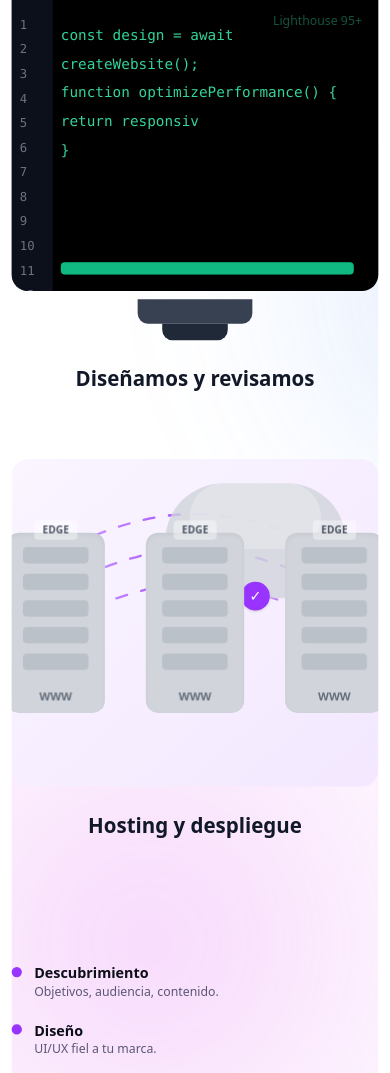
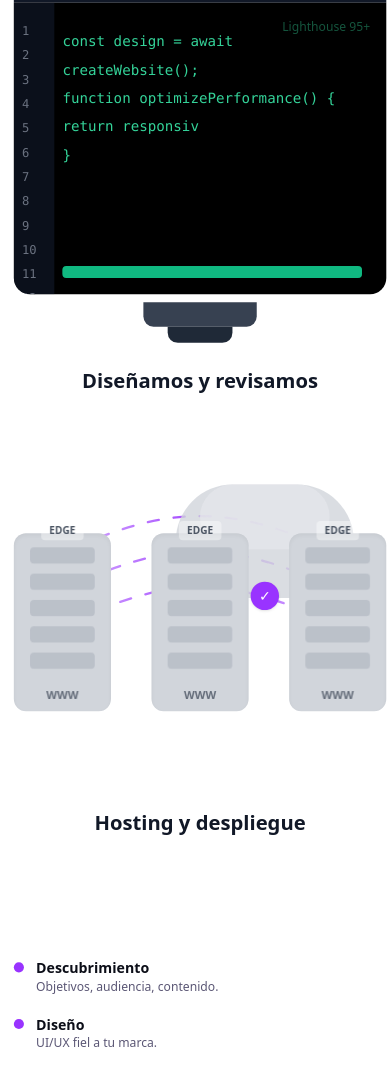
Before and after one commit to Maurisi0m/PORTAFOLIO, a React (Vite) app: page /sobre in a window 390 px wide. Shown: the part 909-1982 px from the top of the page. Built offline with nearby package versions, Linux system fonts and the light colour scheme.

Commit message:
Make animations immersive: remove decorative backgrounds and section gradients; keep only realistic scenes
cgen-26b2f6fd9bbb4f238e363dde85e92425

```diff
--- a/client/components/ui/AboutServiceAnimations.tsx
+++ b/client/components/ui/AboutServiceAnimations.tsx
@@ -3,39 +3,6 @@ import { useCallback, useEffect, useMemo, useRef, useState } from "react";
 
 function clamp(n: number, min: number, max: number) {
   return Math.max(min, Math.min(max, n));
-}
-
-function ParallaxBackground({ mouseX, mouseY, reduce }: { mouseX: any; mouseY: any; reduce: boolean }) {
-  const x1 = useTransform(mouseX, [-1, 1], [-40, 40]);
-  const y1 = useTransform(mouseY, [-1, 1], [-40, 40]);
-  const x2 = useTransform(mouseX, [-1, 1], [24, -24]);
-  const y2 = useTransform(mouseY, [-1, 1], [24, -24]);
-  const x3 = useTransform(mouseX, [-1, 1], [-14, 14]);
-  const y3 = useTransform(mouseY, [-1, 1], [14, -14]);
-
-  const float = reduce
-    ? {}
-    : { y: [0, -10, 0], transition: { duration: 7, repeat: Infinity, ease: "easeInOut" } };
-
-  return (
-    <div aria-hidden className="absolute inset-0 -z-10 overflow-hidden">
-      <motion.div
-        className="absolute -top-40 -left-40 h-[50rem] w-[50rem] rounded-full blur-3xl bg-[radial-gradient(closest-side,theme(colors.violet.500/.28),transparent)]"
-        style={{ x: x1, y: y1 }}
-        animate={float as any}
-      />
-      <motion.div
-        className="absolute -bottom-40 -right-40 h-[48rem] w-[48rem] rounded-full blur-3xl bg-[radial-gradient(closest-side,theme(colors.fuchsia.500/.22),transparent)]"
-        style={{ x: x2, y: y2 }}
-        animate={float as any}
-      />
-      <motion.div
-        className="absolute top-1/3 left-1/2 -translate-x-1/2 h-[40rem] w-[40rem] rounded-full blur-3xl bg-[radial-gradient(closest-side,theme(colors.blue.500/.16),transparent)]"
-        style={{ x: x3, y: y3 }}
-        animate={float as any}
-      />
-    </div>
-  );
 }
 
 function TypeLine({
@@ -297,8 +264,7 @@ function HostingScene() {
       transition={{ duration: 0.55 }}
       className="w-full grid place-items-center"
     >
-      <div className="w-full max-w-5xl h-80 md:h-[22rem] lg:h-[30rem] rounded-2xl relative flex items-center justify-center overflow-hidden">
-        <div className="absolute inset-0 rounded-2xl bg-gradient-to-br from-purple-50 to-purple-100 dark:from-purple-900/20 dark:to-purple-800/20" />
+      <div className="w-full max-w-5xl h-80 md:h-[22rem] lg:h-[30rem] relative flex items-center justify-center overflow-visible">
         <div className="relative z-10 flex gap-10 md:gap-12 items-end">
           {[...Array(3)].map((_, i) => (
             <motion.div
@@ -393,8 +359,8 @@ export function AboutServiceAnimations() {
   const mouseY = useMotionValue(0);
 
   const { scrollYProgress } = useScroll({ target: ref, offset: ["start end", "end start"] });
-  const cameraScale = useTransform(scrollYProgress, [0, 1], [1, reduce ? 1 : 1.04]);
-  const cameraY = useTransform(scrollYProgress, [0, 1], [0, reduce ? 0 : -16]);
+  const cameraScale = useTransform(scrollYProgress, [0, 1], [1, reduce ? 1 : 1.02]);
+  const cameraY = useTransform(scrollYProgress, [0, 1], [0, reduce ? 0 : -10]);
 
   useEffect(() => {
     if (inView) controls.start("visible");
@@ -426,14 +392,14 @@ export function AboutServiceAnimations() {
   return (
     <motion.div
       ref={ref}
-      className="relative min-h-[120vh] flex flex-col justify-center items-center gap-14"
+      className="relative flex flex-col justify-center items-center gap-14"
       variants={containerVariants}
       initial="hidden"
       animate={controls}
       onMouseMove={onMouseMove}
       style={{ scale: cameraScale, y: cameraY }}
     >
-      <ParallaxBackground mouseX={mouseX} mouseY={mouseY} reduce={reduce} />
+      {/* No decorative section backgrounds to blend with page theme */}
 
       <div className="w-full max-w-5xl grid gap-16">
         <motion.div variants={itemVariants}>
```
